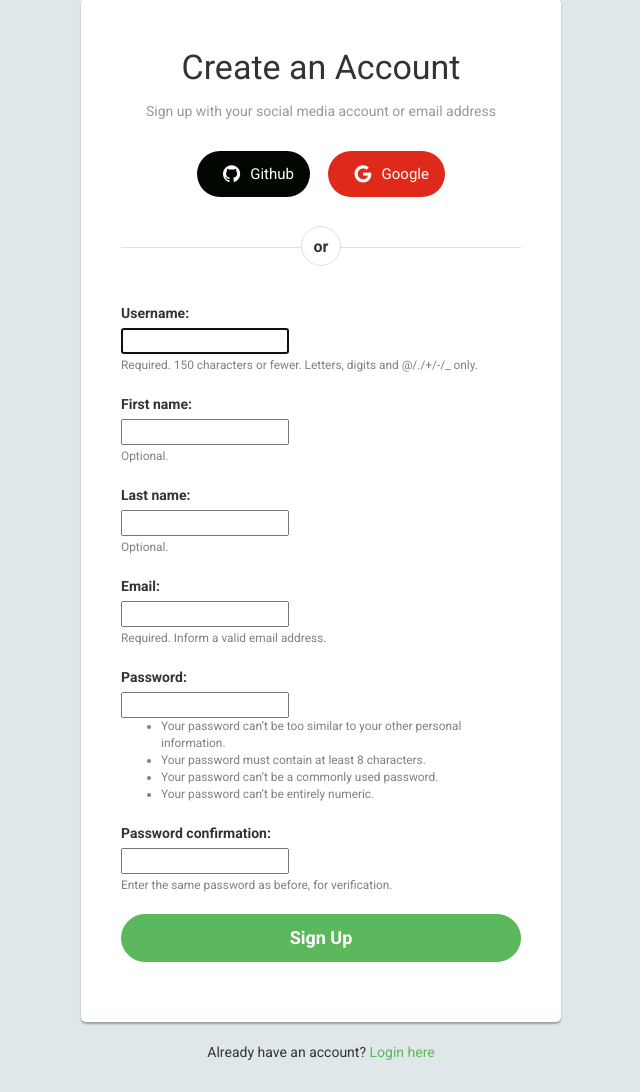
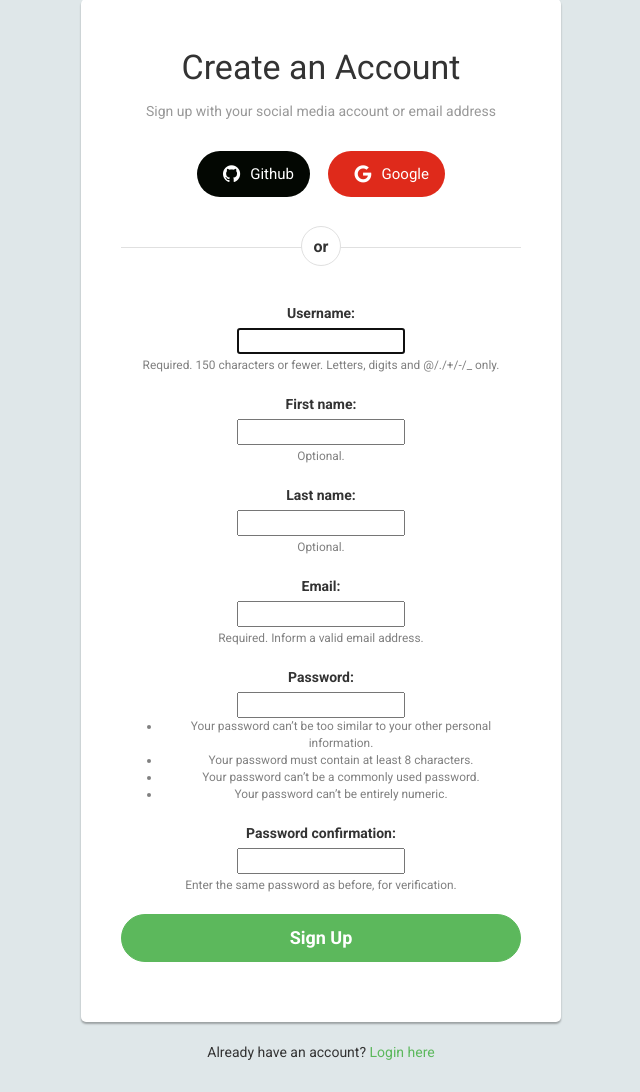
Before and after one commit to stallionz-arch/Django_2, a Django app: page /signup/ in a window 1280 px wide. Shown: the part 91-1183 px from the top of the page, without its empty margins (319-959 px from the left). Run offline with Django 3.2, Linux system fonts and the light colour scheme; some libraries are stand-ins or nearby versions.

Commit message:
sign-up page

```diff
--- a/Django-Sphinx-Project/quiz/templates/registration/signup.html
+++ b/Django-Sphinx-Project/quiz/templates/registration/signup.html
@@ -1,19 +1,27 @@
-{% extends 'base.html' %}
-{% block body %}
+{% extends 'base.html' %} {% block body %}
 <head>
-<meta charset="utf-8">
-<meta http-equiv="X-UA-Compatible" content="IE=edge">
-<meta name="viewport" content="width=device-width, initial-scale=1">
+  <meta charset="utf-8" />
+  <meta http-equiv="X-UA-Compatible" content="IE=edge" />
+  <meta name="viewport" content="width=device-width, initial-scale=1" />
   <title>Bootstrap Sign up Form with Rounded Social Buttons</title>
-<link href="https://fonts.googleapis.com/css?family=Roboto:400,700" rel="stylesheet">
-<link rel="stylesheet" href="https://maxcdn.bootstrapcdn.com/bootstrap/3.3.7/css/bootstrap.min.css">
-<link rel="stylesheet" href="https://maxcdn.bootstrapcdn.com/font-awesome/4.7.0/css/font-awesome.min.css">
+  <link
+    href="https://fonts.googleapis.com/css?family=Roboto:400,700"
+    rel="stylesheet"
+  />
+  <link
+    rel="stylesheet"
+    href="https://maxcdn.bootstrapcdn.com/bootstrap/3.3.7/css/bootstrap.min.css"
+  />
+  <link
+    rel="stylesheet"
+    href="https://maxcdn.bootstrapcdn.com/font-awesome/4.7.0/css/font-awesome.min.css"
+  />
   <script src="https://ajax.googleapis.com/ajax/libs/jquery/1.12.4/jquery.min.js"></script>
   <script src="https://maxcdn.bootstrapcdn.com/bootstrap/3.3.7/js/bootstrap.min.js"></script>
   <style type="text/css">
     body {
       background: #dfe7e9;
-		font-family: 'Roboto', sans-serif;
+      font-family: "Roboto", sans-serif;
     }
     .form-control {
       font-size: 16px;
@@ -23,9 +31,17 @@
     .form-control:focus {
       border-color: #5cb85c;
     }
-    .form-control, .btn {
+    .form-control,
+    .btn {
       border-radius: 50px;
       outline: none !important;
+    }
+    .content_signup {
+      display: flex;
+      justify-content: center;
+      flex-direction: column;
+      text-align: center;
+      align-items: center;
     }
     .signup-form {
       width: 480px;
@@ -119,39 +135,79 @@
       margin: 3px 10px;
       font-size: 20px;
     }
+    /* .signup-form {
+      position: relative;
+      display: flex;
+      flex-direction: column;
+    }
+    .form-sign {
+      position: absolute;
+      height: 100vh;
+    } */
   </style>
 </head>
-<body>
+<body class="sign-body">
+  <div class="content_signup">
     <div class="signup-form">
-    <form method="post">
+      <form method="post" class="form-sign">
         {% csrf_token %}
         <h2>Create an Account</h2>
-		<p class="hint-text">Sign up with your social media account or email address</p>
+        <p class="hint-text">
+          Sign up with your social media account or email address
+        </p>
         <div class="social-btn text-center">
-			<a href="{% url 'social:begin' 'github' %}" class="btn btn-info btn-lg"><i class="fa fa-github"></i> Github</a>
-			<a href="{% url 'social:begin' 'google-oauth2' %}" class="btn btn-danger btn-lg"><i class="fa fa-google"></i> Google</a>
+          <a
+            href="{% url 'social:begin' 'github' %}"
+            class="btn btn-info btn-lg"
+            ><i class="fa fa-github"></i> Github</a
+          >
+          <a
+            href="{% url 'social:begin' 'google-oauth2' %}"
+            class="btn btn-danger btn-lg"
+            ><i class="fa fa-google"></i> Google</a
+          >
         </div>
         <div class="or-seperator"><b>or</b></div>
         {% for field in form %}
         <div class="form-group">
-
-            {{ field.label_tag }}<br>
-            {{ field }}
-            {% if field.help_text %}
-                <br>
-                <small style="color: grey">{{ field.help_text }}</small>
-            {% endif %}
-            {% for error in field.errors %}
-                <p style="color: red">{{ error }}</p>
+          {{ field.label_tag }}<br />
+          {{ field }} {% if field.help_text %}
+          <br />
+          <small style="color: grey;">{{ field.help_text }}</small>
+          {% endif %} {% for error in field.errors %}
+          <p style="color: red;">{{ error }}</p>
           {% endfor %}
         </div>
         {% endfor %}
         <div class="form-group">
-            <button type="submit" class="btn btn-success btn-lg btn-block signup-btn">Sign Up</button>
+          <button
+            type="submit"
+            class="btn btn-success btn-lg btn-block signup-btn"
+          >
+            Sign Up
+          </button>
         </div>
       </form>
-    <div class="text-center">Already have an account? <a href="{% url 'login' %}">Login here</a></div>
+      <div class="text-center">
+        Already have an account? <a href="{% url 'login' %}">Login here</a>
+      </div>
+    </div>
   </div>
 </body>
 
+<script>
+  let tl4 = gsap.timeline({ defaults: { duration: 1 } });
+  tl4
+    .fromTo(
+      ".sign-body",
+      { width: "0%", opacity: 0.3 },
+      { width: "100%", opacity: 1 }
+    )
+    .fromTo(
+      ".form-sign",
+      { width: "0%", opacity: 0.7 },
+      { width: "100%", opacity: 1 }
+    );
+</script>
+
 {% endblock %}
```
Also changed, not shown: Django-Sphinx-Project/db.sqlite3. Lines whose indentation alone changed are shown as unchanged.
